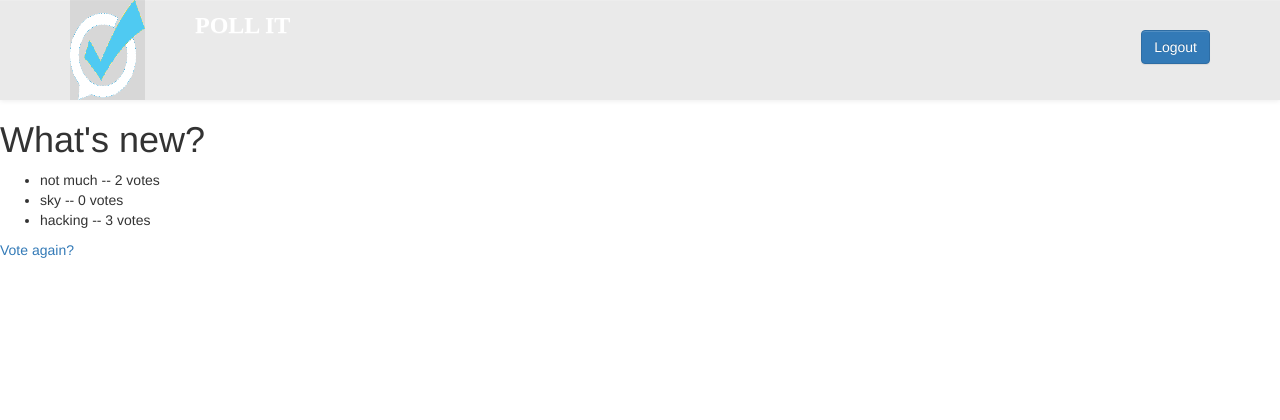
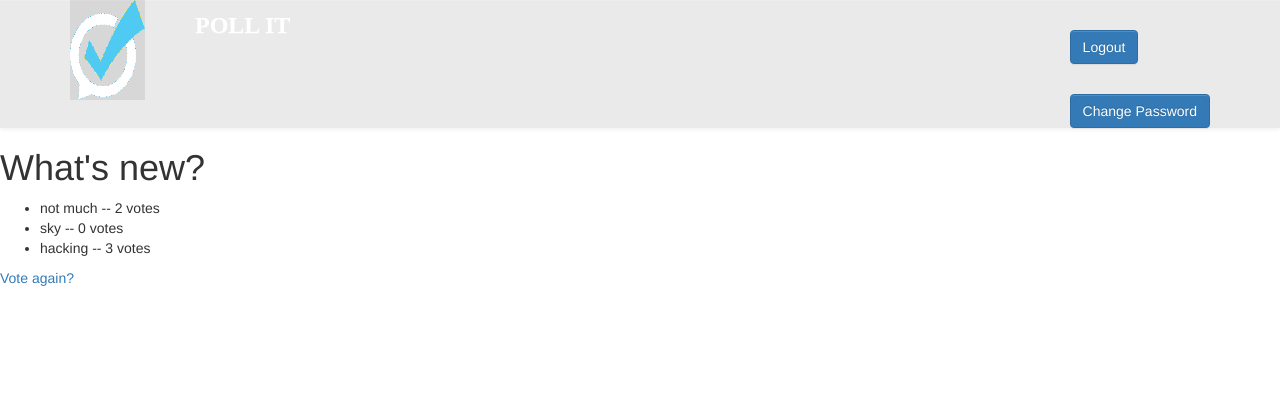
Before and after one commit to ronak5279/mysite, a Django app: page /polls/1/results/ in a window 1280 px wide. Shown: the top 420 px of the page. Run offline with Django 3.2, Linux system fonts and the light colour scheme; a user stored in the database is signed in; data comes from the database, SQL or seed files in the repository; some libraries are stand-ins or nearby versions.

Commit message:
change pwd button added

```diff
--- a/mysite/polls/templates/polls/results.html
+++ b/mysite/polls/templates/polls/results.html
@@ -50,6 +50,14 @@
                   <button type="submit" class="btn btn-primary">
                                 Logout</button>
 								</form></div>
+
+	      <div class="logout">
+
+                <form class="form-horizontal" action="{%url 'polls:call_changepassword'%}" method="post">
+             {% csrf_token %}
+                  <button type="submit" class="btn btn-primary">
+                                Change Password</button>
+								</form></div>
             </ul>
         </div>
     </div>
```
